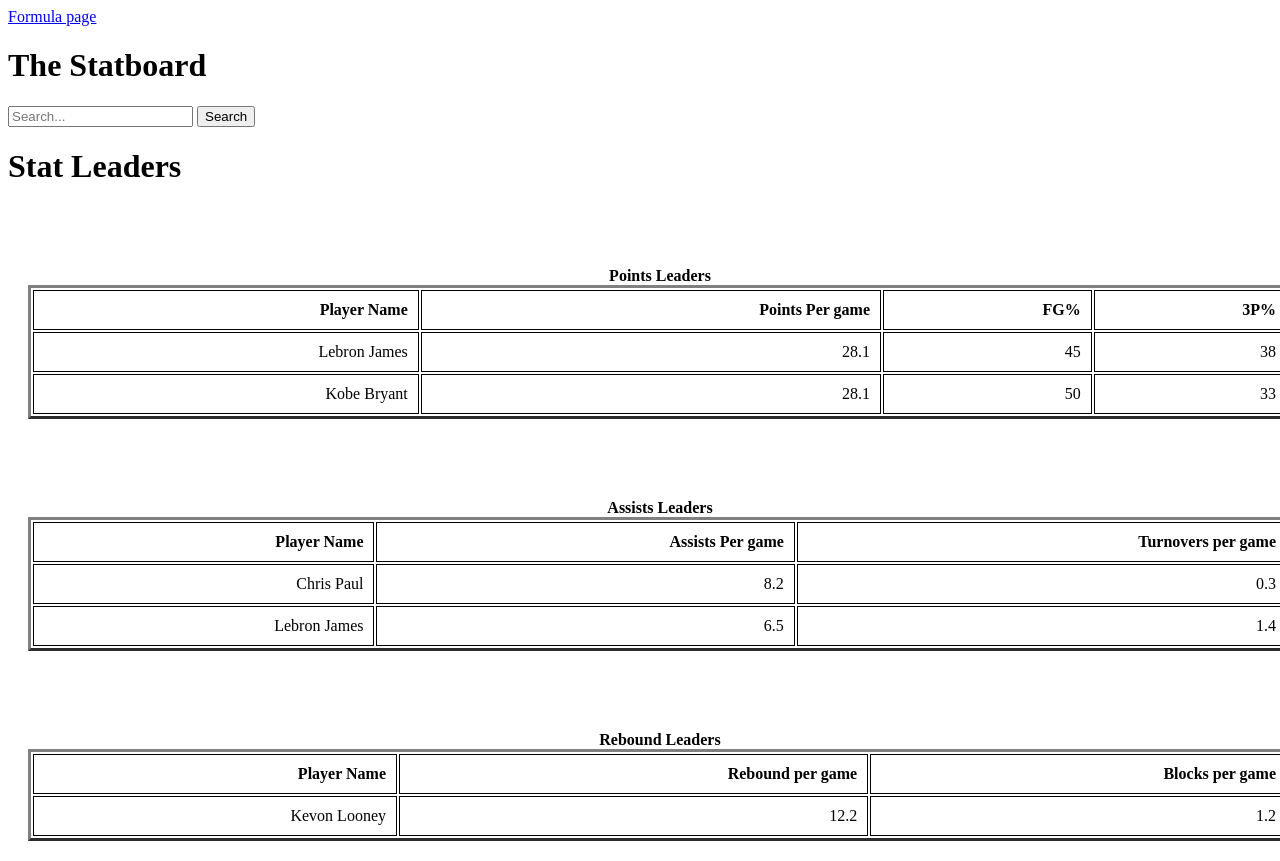
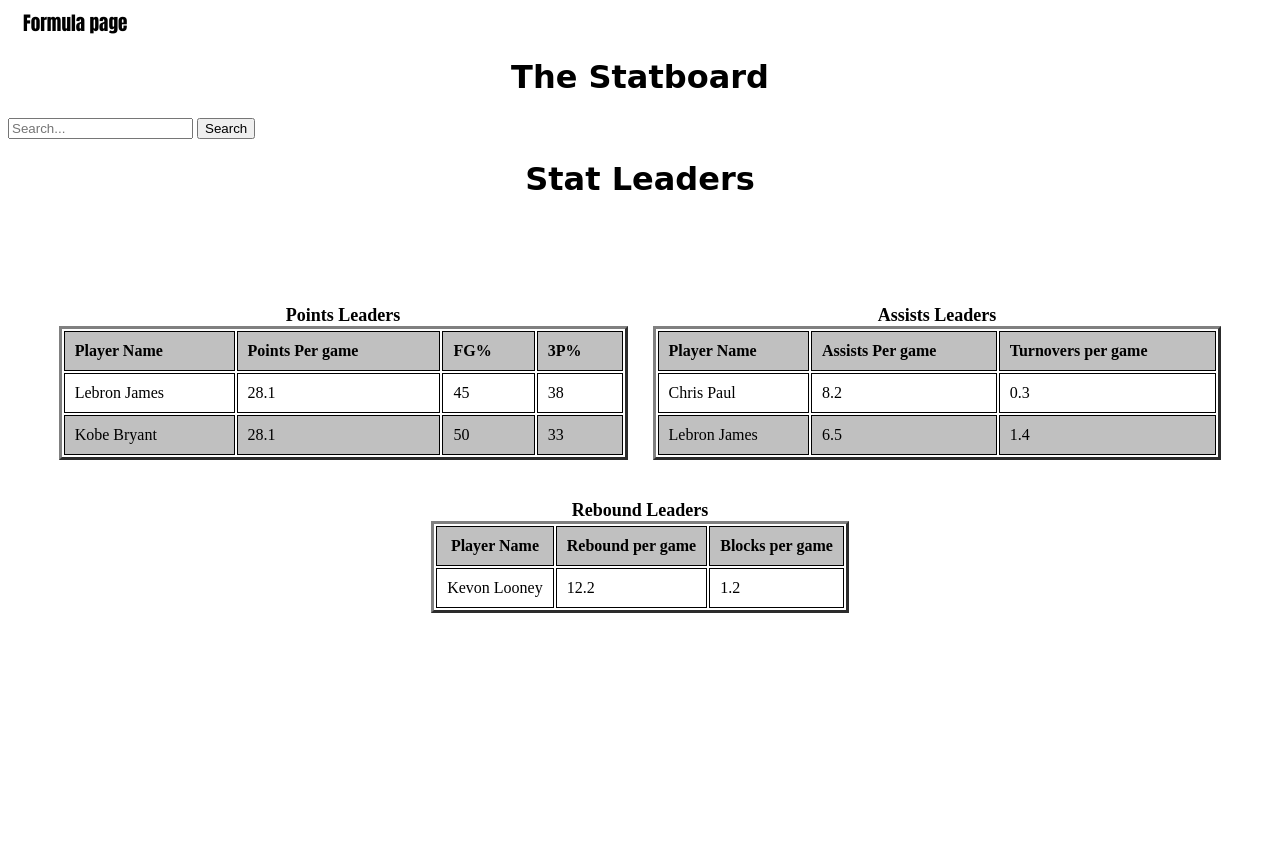
Before and after one commit to ISY0/NEAWEBSITE, a plain HTML site: page index.html in a window 1280 px wide. After the commit the page ends 800 px from the top, so only its background shows below. Drawn offline with Linux system fonts and the light colour scheme.

Commit message:
Update styles.css

```diff
--- a/styles.css
+++ b/styles.css
@@ -1,15 +1,75 @@
-table {
-    width: 100%;
-    margin: 20px;
-    text-align:right;
+header {
+    text-align: left;
+    font-family: Impact, Haettenschweiler, 'Arial Narrow Bold', sans-serif;
 }
+
+
+h1 {
+    text-align: center;
+    font-family: cursive;
+
+}
+.firsttables {
+    display: flex;
+    justify-content: center;
+    gap: 25px
+
+}
+
+#Pointsleaders {
+    width: 45%;
+    margin-left:10px;
+    text-align:left;
+    margin-top: 45px;
+}
+#Assistsleaders {
+    width: 45%;
+    margin-right: 10px;
+    text-align: left;
+    margin-top: 45px;
+}
+
+tr:nth-child(even) {
+    background-color: #C0C0C0
+    ;
+
+}
+th {
+    background-color: #C0C0C0;
+}
+
 
 th , td {
     padding: 10px;
     border: 1px solid ;
 }
-
+td:hover {
+    background-color: gray;
+}
 caption {
     font-weight: bold;
-    margin-top: 60px;
+    font-size:large;
+    margin-top: 40px;
 }
+nav a {
+    color: black;
+    text-decoration: none;
+    margin: 0 15px;
+    font-size: 1.2em;
+}
+nav a:hover{
+    color :gray;
+}
+
+.secondtables {
+    display: flex;
+    justify-content: center;
+    gap: 20px;
+}
+
+#reboundleaders {
+    width: 45%;
+    margin-right: 10px;
+    text-align: left;
+    margin-top: 200px;
+}
```
